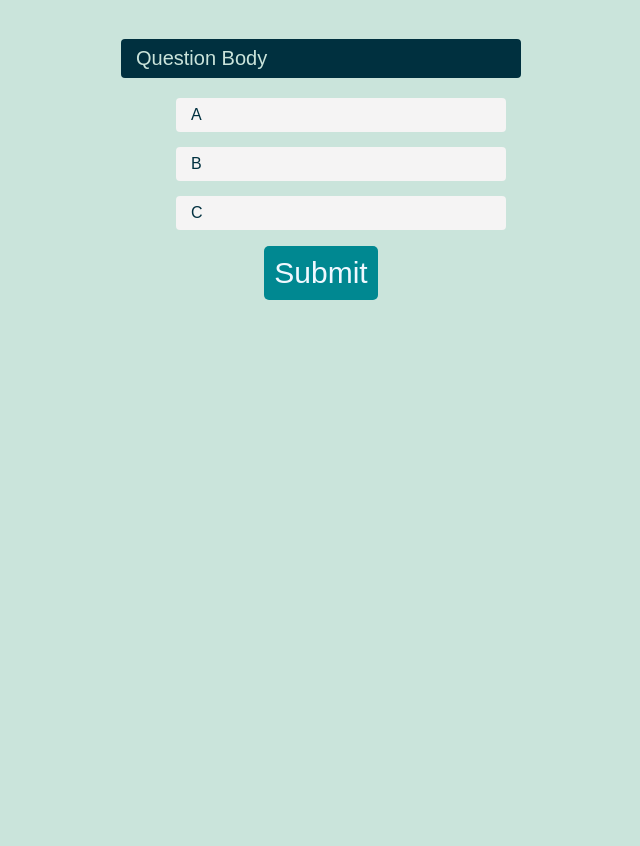
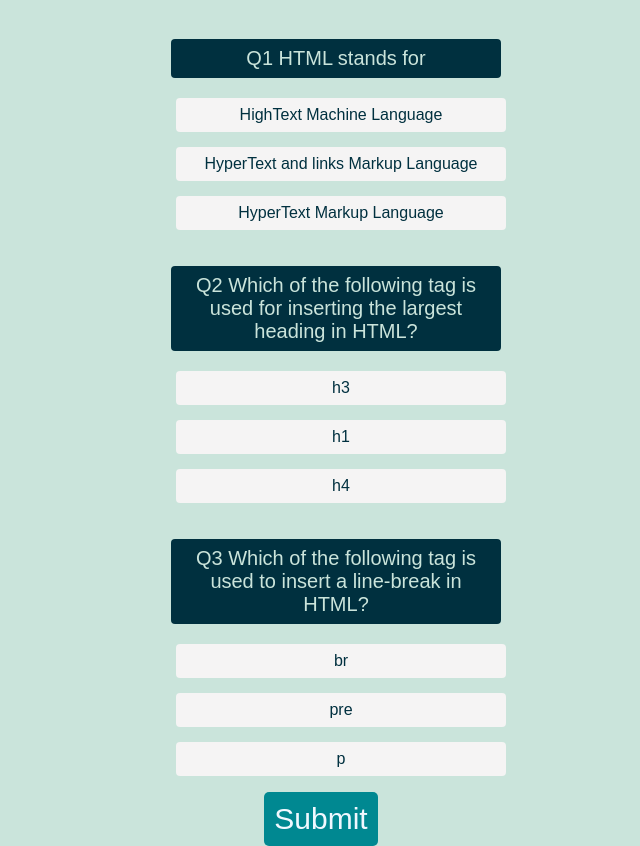
Before and after one commit to Rehan959/Quiz-app1, a plain HTML site: page index.html in a window 1280 px wide. Shown: the part 61-907 px from the top of the page, without its empty margins (319-959 px from the left). Before the commit the page ends 800 px from the top, so only its background shows below. Drawn offline with Linux system fonts and the light colour scheme.

Commit message:
Quiz app

```diff
--- a/index.html
+++ b/index.html
@@ -1,27 +1,20 @@
 <!DOCTYPE html>
 <html lang="en">
   <head>
-    <meta charset="UTF-8">
-    <meta name="viewport" content="width=device-width, initial-scale=1.0">
+    <meta charset="UTF-8" />
+    <meta name="viewport" content="width=device-width, initial-scale=1.0" />
     <title>Document</title>
-    <link rel="stylesheet" href="./main.css">
+    <link rel="stylesheet" href="./main.css" />
   </head>
 
   <body>
     <h1>Quiz Time</h1>
     <section class="questions">
-        <div class="question1">
-            <p>Question Body</p>
-            <ol>
-                <li>A</li>
-                <li>B</li>
-                <li>C</li>
-            </ol>
+    </section>
+    <div class="btn">
+        <button>Submit</button>
     </div>
-        <button>Submit</button>
-    </section>
   </body>
-
   <script src="./question.js"></script>
   <script src="./main.js"></script>
 </html>
--- a/main.css
+++ b/main.css
@@ -4,6 +4,7 @@ body {
     padding: 0;
     font-family: sans-serif;
     background-color: #cae4db;
+    text-align: center;
 }
 
 h1 {
@@ -46,3 +47,12 @@ button {
  color: aliceblue;
     outline:none;
 }
+.btn{
+    display: flex;
+    align-items: center;
+    justify-content: center;
+}
+p{
+    width:100px;
+   margin-left:50px;
+}
--- a/main.js
+++ b/main.js
@@ -1,3 +1,14 @@
-questionList.forEach(question => {
+const section = document.querySelector(".questions");
 
+questionList.forEach((question, index) => {
+  section.innerHTML += `
+<div class="question1">
+<p>Q${index + 1} ${question.questionBody}</p>
+<ol>
+    <li>${question.options[0]}</li>
+    <li>${question.options[1]}</li>
+    <li>${question.options[2]}</li>
+</ol>
+</div>
+`;
 });
--- a/question.js
+++ b/question.js
@@ -1,17 +1,17 @@
  const questionList = [
     {
-        questionBody : "HTML stands for -",
+        questionBody : "HTML stands for",
         options : ["HighText Machine Language", "HyperText and links Markup Language", "HyperText Markup Language"],
         correctAns : 3,
     },
     {
         questionBody : "Which of the following tag is used for inserting the largest heading in HTML?",
-        options : ["<h3>", "<h1>", "<h4>"],
+        options : ["h3", "h1", "h4"],
         correctAns : 2,
     },
     {
         questionBody : "Which of the following tag is used to insert a line-break in HTML?",
-        options : ["<br>", "<pre>", "<p>"],
+        options : ["br", "pre", "p"],
         correctAns : 1,
     }
 ]
```
Lines whose indentation alone changed are shown as unchanged.
